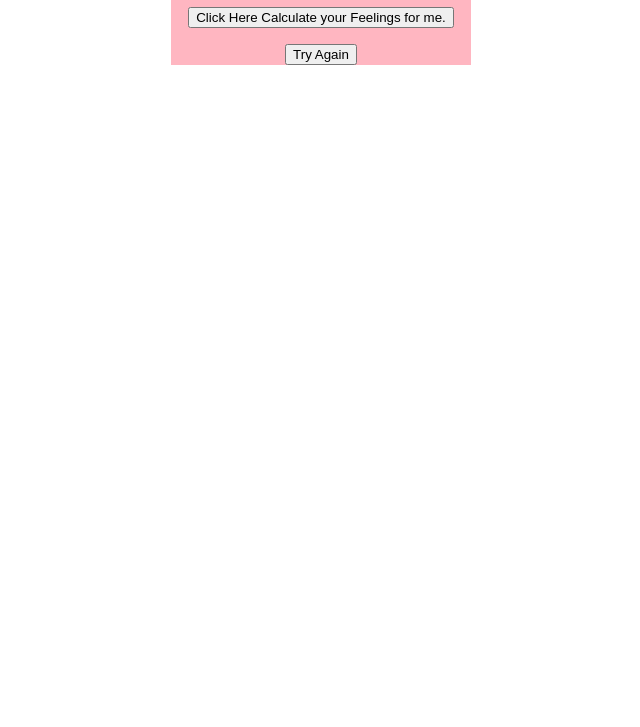
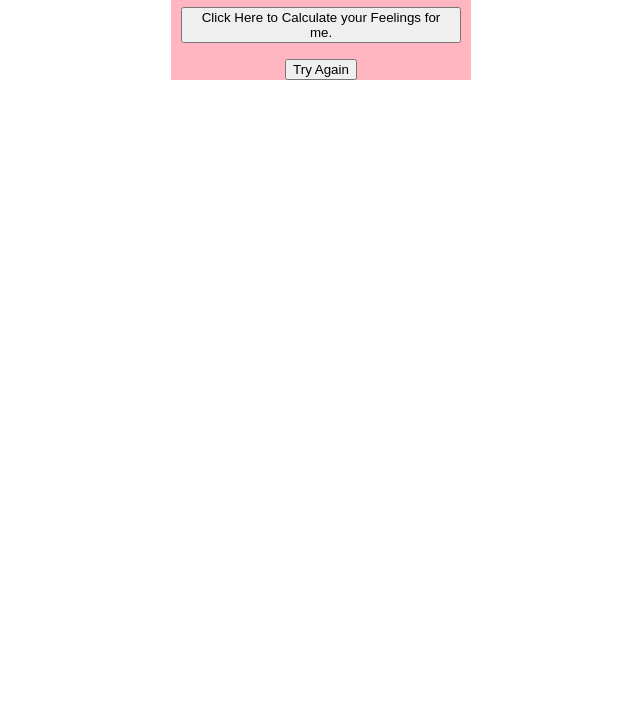
Before and after one commit to damonfreeman/hellowife, a plain HTML site: page index.html in a window 1280 px wide. Shown: the part 73-800 px from the top of the page, without its empty margins (319-959 px from the left). Drawn offline with Linux system fonts and the light colour scheme.

Commit message:
Fixed typo on top button

```diff
--- a/index.html
+++ b/index.html
@@ -8,7 +8,7 @@
     <div id="wrapper">
       <div id="mainbody">
         <h1>Hello Wife</h1>
-        <button onclick="yourFeelings()">Click Here Calculate your Feelings for me.</button>
+        <button onclick="yourFeelings()">Click Here to Calculate your Feelings for me.</button>
         <p id="displayWord1"></p>
         <p id="displayWord2"></p>
         <button onclick="resetScreen()">Try Again</button>
```
